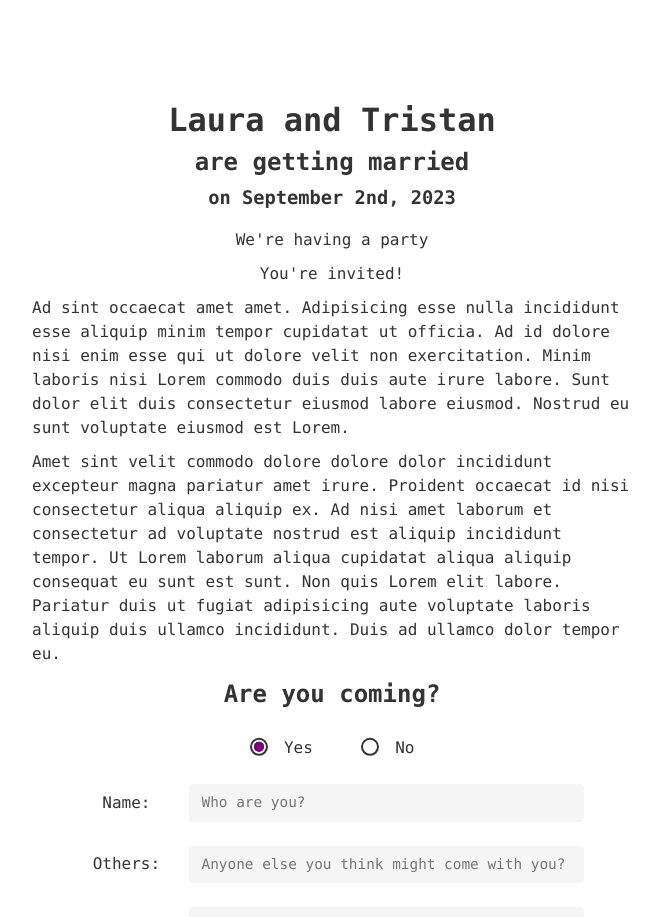
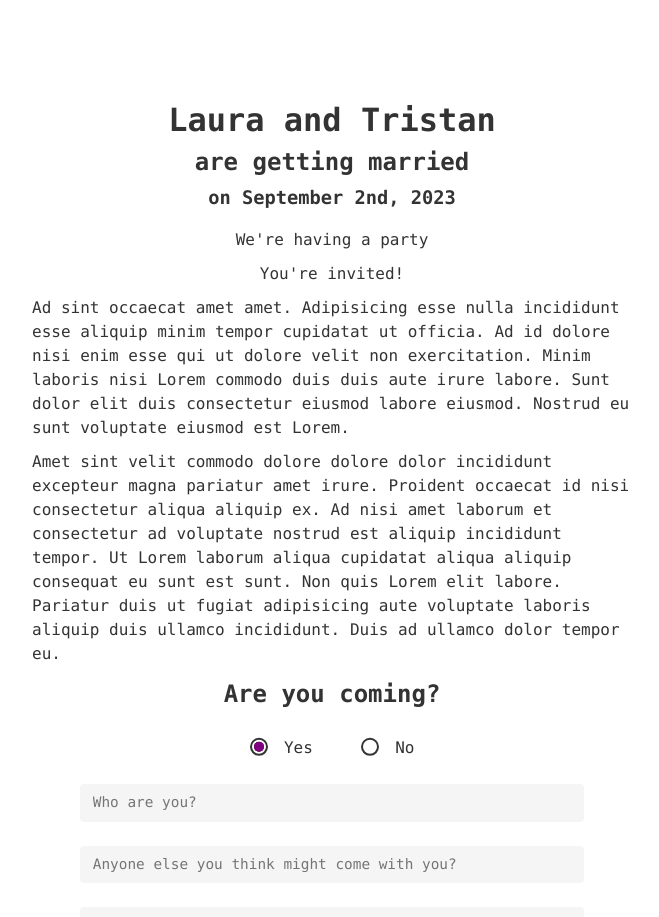
Before and after one commit to tbguest/wedding, a Next.js app: page / in a window 1280 px wide. Shown: the top 917 px of the page, without its empty margins (308-967 px from the left). Built offline with nearby package versions, Linux system fonts and the light colour scheme.

Commit message:
Hide labels

```diff
--- a/components/AttendeeForm/AttendeeForm.module.css
+++ b/components/AttendeeForm/AttendeeForm.module.css
@@ -56,7 +56,6 @@
   justify-content: center;
   height: 1.5rem;
   color: white;
-  margin: 1rem 0rem;
   padding: 24px 0;
   border-radius: var(--border-radius);
   background-color: rgb(116, 1, 116);
@@ -101,3 +100,14 @@
 .form input[type="radio"]:checked::before {
   transform: scale(1);
 }
+
+.visuallyHidden {
+  border: 0;
+  clip: rect(0 0 0 0);
+  height: 1px;
+  margin: -1px;
+  overflow: hidden;
+  padding: 0;
+  position: absolute;
+  width: 1px;
+}
--- a/components/AttendeeForm/AttendeeForm.tsx
+++ b/components/AttendeeForm/AttendeeForm.tsx
@@ -61,7 +61,7 @@ export default function AttendeeForm() {
         </label>
       </p>
       <label>
-        <div className={classes.labelCol}>Name: </div>
+        <div className={classes.visuallyHidden}>Name: </div>
         <input
           {...register("name", { required: true })}
           defaultValue=""
@@ -71,7 +71,7 @@ export default function AttendeeForm() {
       </label>
       {errors.name && <span>This field is required</span>}
       <label>
-        <div className={classes.labelCol}>Others: </div>
+        <div className={classes.visuallyHidden}>Others: </div>
         <input
           {...register("additions")}
           defaultValue=""
@@ -80,11 +80,11 @@ export default function AttendeeForm() {
         />
       </label>
       <label>
-        <div className={classes.labelCol}>Message: </div>
+        <div className={classes.visuallyHidden}>Message: </div>
         <textarea
           {...register("message")}
           defaultValue=""
-          placeholder="You don't have to write anything here, but you can if you want!"
+          placeholder="Message (optional)"
           className={classes.input}
         />
       </label>
```
